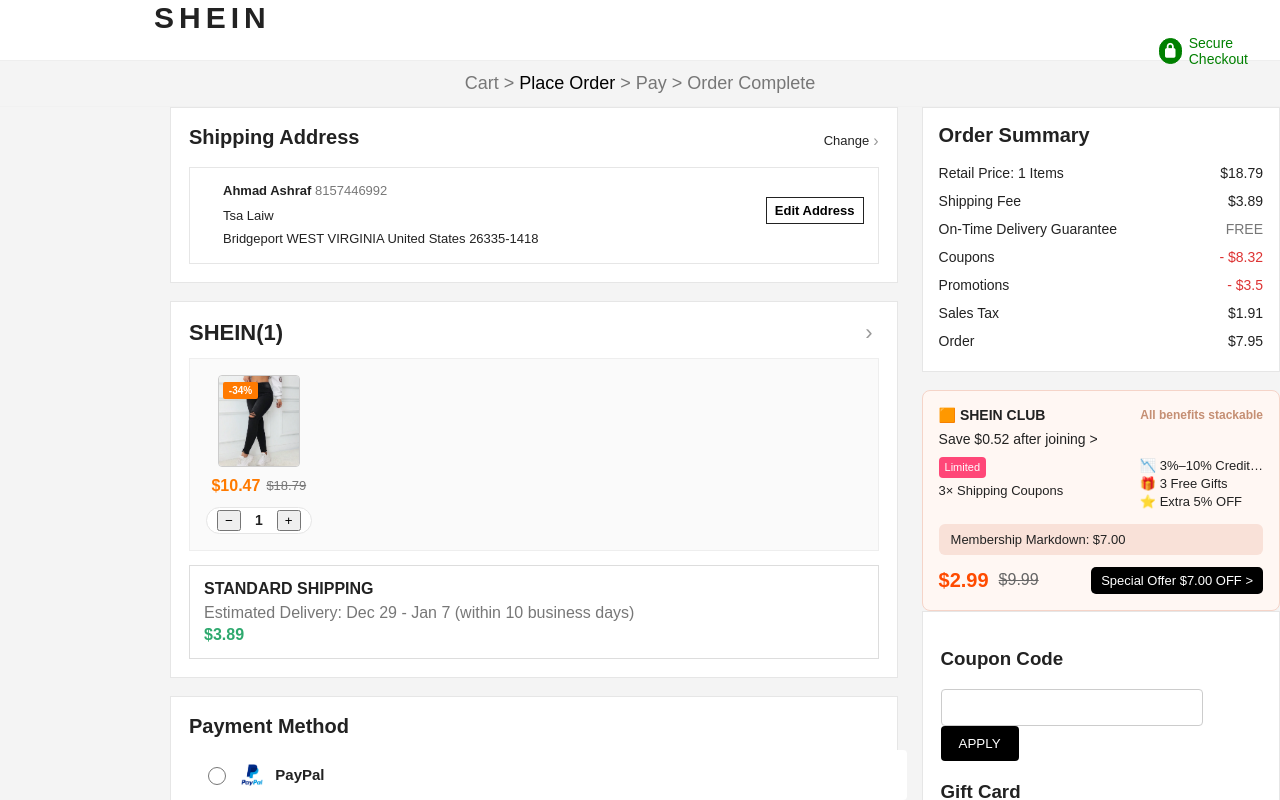
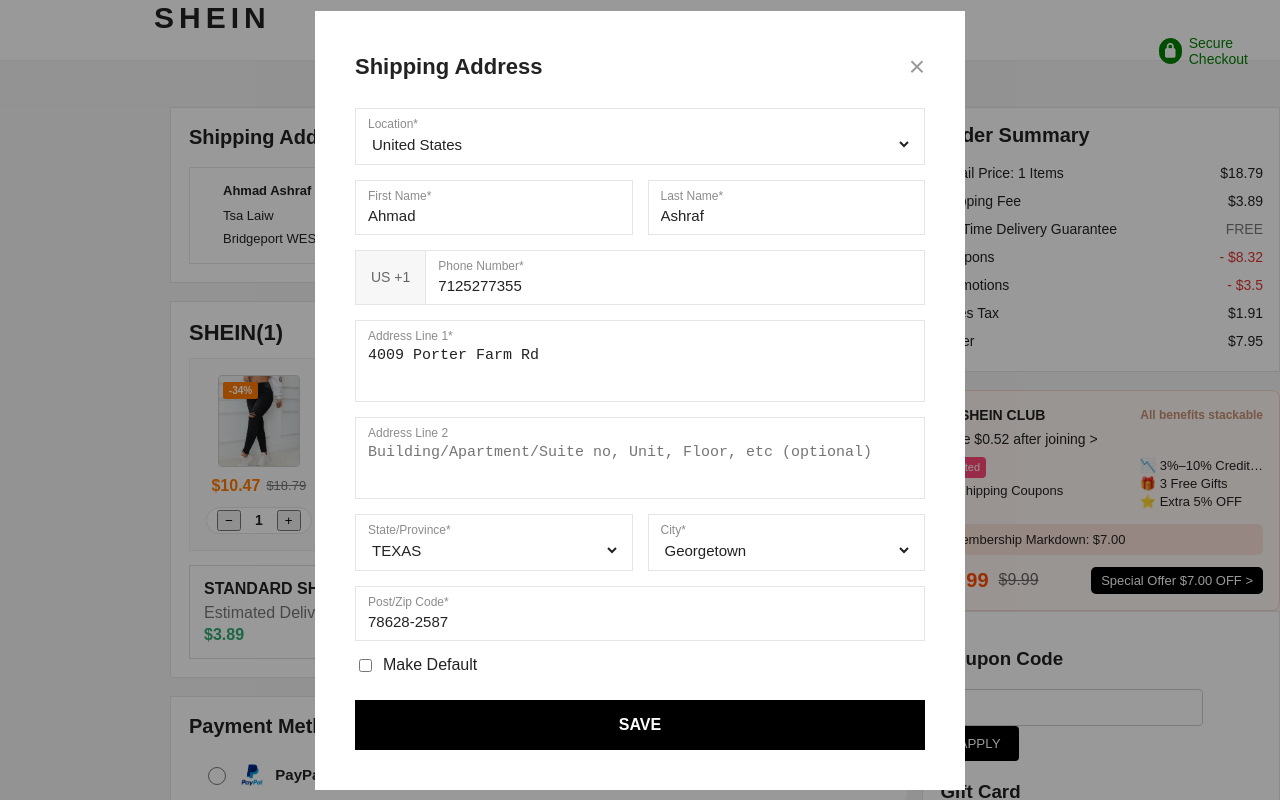
Before and after one commit to noshahi-devs/noshahi-ecom, a plain HTML site: page checkout2.html in a window 1280 px wide. Shown: the top 800 px of the page. Drawn offline with Linux system fonts and the light colour scheme.

Commit message:
edit address modal change

```diff
--- a/checkout2.html
+++ b/checkout2.html
@@ -352,53 +352,70 @@
   <!-- Edit Address Modal (Edit Button) -->
  <div id="editAddressModal" class="edit-modal">
   <div class="edit-modal-content">
-      <!-- Header -->
     <div class="edit-modal-header">
-        <h2>Edit Shipping Address</h2>
+      <h2>Shipping Address</h2>
       <span class="edit-close" id="closeEditModalBtn">&times;</span>
     </div>
 
-      <!-- Form -->
     <form id="addressForm">
-        <label>Full Name</label>
-        <input type="text" placeholder="Ahmad Ashraf" required>
-
-        <label>Phone Number</label>
-        <input type="text" placeholder="8157446992" required>
-
-        <label>Address Line 1</label>
-        <input type="text" placeholder="Tsa Laiw" required>
-
-        <label>Address Line 2</label>
-        <input type="text" placeholder="(Optional)">
+      <div class="input-container">
+        <label>Location*</label>
+        <select required>
+          <option>United States</option>
+        </select>
+      </div>
 
       <div class="form-row">
-          <div class="form-col">
-            <label>City</label>
-            <input type="text" placeholder="Bridgeport" required>
+        <div class="form-col input-container">
+          <label>First Name*</label>
+          <input type="text" value="Ahmad" required>
         </div>
-
-          <div class="form-col">
-            <label>Postal Code</label>
-            <input type="text" placeholder="26335" required>
+        <div class="form-col input-container">
+          <label>Last Name*</label>
+          <input type="text" value="Ashraf" required>
         </div>
       </div>
 
-        <label>Country</label>
-        <select required>
-          <option>United States</option>
-          <option>Pakistan</option>
-          <option>India</option>
-          <option>UAE</option>
-        </select>
-
-        <label>Address Type</label>
-        <div class="radio-group">
-          <label><input type="radio" name="type" checked> Home</label>
-          <label><input type="radio" name="type"> Office</label>
+      <div class="phone-wrapper">
+        <div class="country-prefix">US +1</div>
+        <div class="input-container flex-grow">
+          <label>Phone Number*</label>
+          <input type="text" value="7125277355" required>
+        </div>
       </div>
 
-        <button type="submit" class="save-btn">Save Changes</button>
+      <div class="input-container">
+        <label>Address Line 1*</label>
+        <textarea required>4009 Porter Farm Rd</textarea>
+      </div>
+
+      <div class="input-container">
+        <label>Address Line 2</label>
+        <textarea placeholder="Building/Apartment/Suite no, Unit, Floor, etc (optional)"></textarea>
+      </div>
+
+      <div class="form-row">
+        <div class="form-col input-container">
+          <label>State/Province*</label>
+          <select required><option>TEXAS</option></select>
+        </div>
+        <div class="form-col input-container">
+          <label>City*</label>
+          <select required><option>Georgetown</option></select>
+        </div>
+      </div>
+
+      <div class="input-container">
+        <label>Post/Zip Code*</label>
+        <input type="text" value="78628-2587" required>
+      </div>
+
+      <div class="make-default">
+        <input type="checkbox" id="defaultCheck">
+        <label for="defaultCheck" style="display:inline; font-weight:normal; margin-left:8px;">Make Default</label>
+      </div>
+
+      <button type="submit" class="save-btn">SAVE</button>
     </form>
   </div>
 </div>
--- a/css/checkout2.css
+++ b/css/checkout2.css
@@ -360,7 +360,6 @@
 
     .pay-option {
         display: flex;
-        flex-direction: ;
 
         padding: 14px;
         margin-top: 12px;
@@ -715,92 +714,135 @@
 
     /* Edit Address Modal */
     .edit-modal {
-        display: none;
+    display: flex; /* alignment check karne ke liye flex rakha hai */
     position: fixed;
     z-index: 10000;
     left: 0;
     top: 0;
     width: 100%;
     height: 100%;
-        background: rgba(0, 0, 0, 0.55);
+    background: rgba(0, 0, 0, 0.4);
     justify-content: center;
     align-items: center;
+    font-family: Arial, sans-serif;
 }
 
 .edit-modal-content {
     background: #fff;
-        width: 90%;
-        max-width: 420px;
-        padding: 20px;
-        border-radius: 10px;
-        animation: fadeIn .3s;
-        font-family: Arial;
+    width: 95%;
+    max-width: 650px;
+    padding: 40px;
+    box-sizing: border-box;
+    position: relative;
 }
 
 .edit-modal-header {
     display: flex;
+    justify-content: space-between;
     align-items: center;
-        justify-content: space-between;
-        margin-bottom: 15px;
+    margin-bottom: 25px;
 }
 
 .edit-modal-header h2 {
-        font-size: 20px;
+    font-size: 22px;
+    font-weight: bold;
     margin: 0;
 }
 
-    .edit-close {
-        font-size: 26px;
-        cursor: pointer;
-        color: #666;
+/* Input Group Styling */
+.input-container {
+    border: 1px solid #e5e5e5;
+    padding: 8px 12px;
+    margin-bottom: 15px;
+    position: relative;
 }
 
-    .edit-modal label {
-        font-size: 14px;
-        font-weight: 600;
-        margin-top: 10px;
+.input-container label {
     display: block;
+    font-size: 12px;
+    color: #8c8c8c;
+    margin-bottom: 2px;
+    font-weight: normal;
 }
 
-    .edit-modal input,
-    .edit-modal select {
+.input-container input,
+.input-container select,
+.input-container textarea {
     width: 100%;
-        margin-top: 5px;
-        padding: 10px;
-        border: 1px solid #ccc;
-        border-radius: 6px;
+    border: none;
+    outline: none;
     font-size: 15px;
+    color: #222;
+    padding: 2px 0;
+    background: transparent;
 }
 
+.input-container textarea {
+    height: 40px;
+    resize: none;
+}
+
+/* Row Layout */
 .form-row {
     display: flex;
-        gap: 10px;
+    gap: 15px;
 }
 
 .form-col {
     flex: 1;
 }
 
-    .radio-group {
-        margin-top: 6px;
+/* Phone Section */
+.phone-wrapper {
     display: flex;
-        gap: 15px;
+    border: 1px solid #e5e5e5;
+    margin-bottom: 15px;
 }
 
+.country-prefix {
+    padding: 15px;
+    background: #f7f7f7;
+    border-right: 1px solid #e5e5e5;
+    font-size: 14px;
+    color: #666;
+    display: flex;
+    align-items: center;
+}
+
+.flex-grow {
+    flex-grow: 1;
+    border: none !important;
+    margin-bottom: 0 !important;
+}
+
+/* Checkbox */
+.make-default {
+    margin: 15px 0;
+    display: flex;
+    align-items: center;
+}
+
+/* Save Button */
 .save-btn {
     width: 100%;
-        margin-top: 20px;
-        padding: 12px;
     background: #000;
     color: #fff;
-        border: 0;
-        border-radius: 6px;
+    padding: 16px;
     font-size: 16px;
+    font-weight: bold;
+    border: none;
     cursor: pointer;
+    margin-top: 10px;
 }
 
 .save-btn:hover {
-        background: #333;
+    background: #222;
+}
+
+.edit-close {
+    font-size: 28px;
+    cursor: pointer;
+    color: #999;
 }
 
     @keyframes fadeIn {
```
Lines whose indentation alone changed are shown as unchanged.
